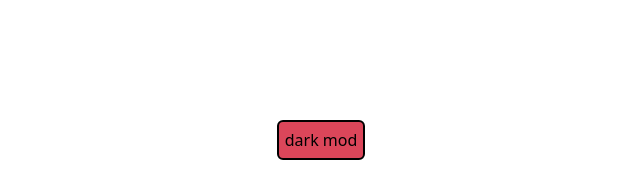
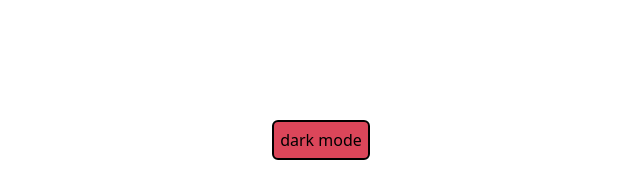
Before and after one commit to yousef-en/Login_digikala, a website: page src/index.html in a window 1280 px wide. Shown: the top 184 px of the page, 319-959 px from the left. Drawn offline with Linux system fonts and the light colour scheme.

Commit message:
Update index.html

```diff
--- a/src/index.html
+++ b/src/index.html
@@ -10,9 +10,9 @@
 <body class="w-full h-screen flex justify-center items-center bg-white
 dark:bg-[#232222] font-iran-l flex-col">
 
-    <!-- dark mod button -->
-    <button class="bg-[#db465a] border-[2px] border-gry-400 my-6 p-[6px] cursor-pointer rounded-md dark:text-white " id="dark">dark mod</button>
-    <!-- dark mod button -->
+    <!-- dark mode button -->
+    <button class="bg-[#db465a] border-[2px] border-gry-400 my-6 p-[6px] cursor-pointer rounded-md dark:text-white " id="dark">dark mode</button>
+    <!-- dark mode button -->
     <div class="bg-white dark:bg-[#3b3b3b] flex justify-center border rounded-lg border-[#c6c5c5]
                 items-center flex-col py-8 ">
         <img src="https://www.digikala.com/brand/full-vertical.svg" width="150" height="40" class="py-4" alt="">
```
